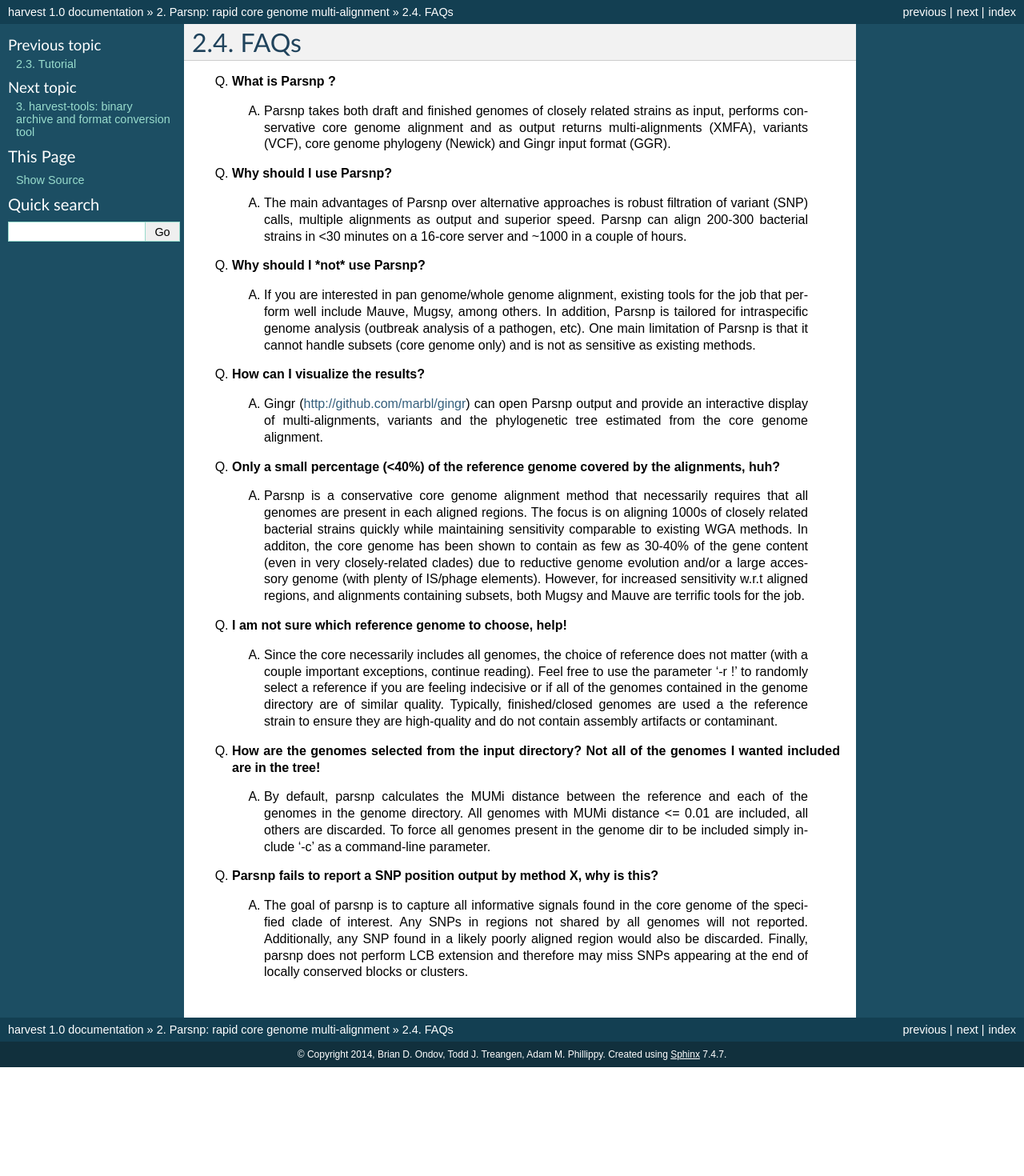
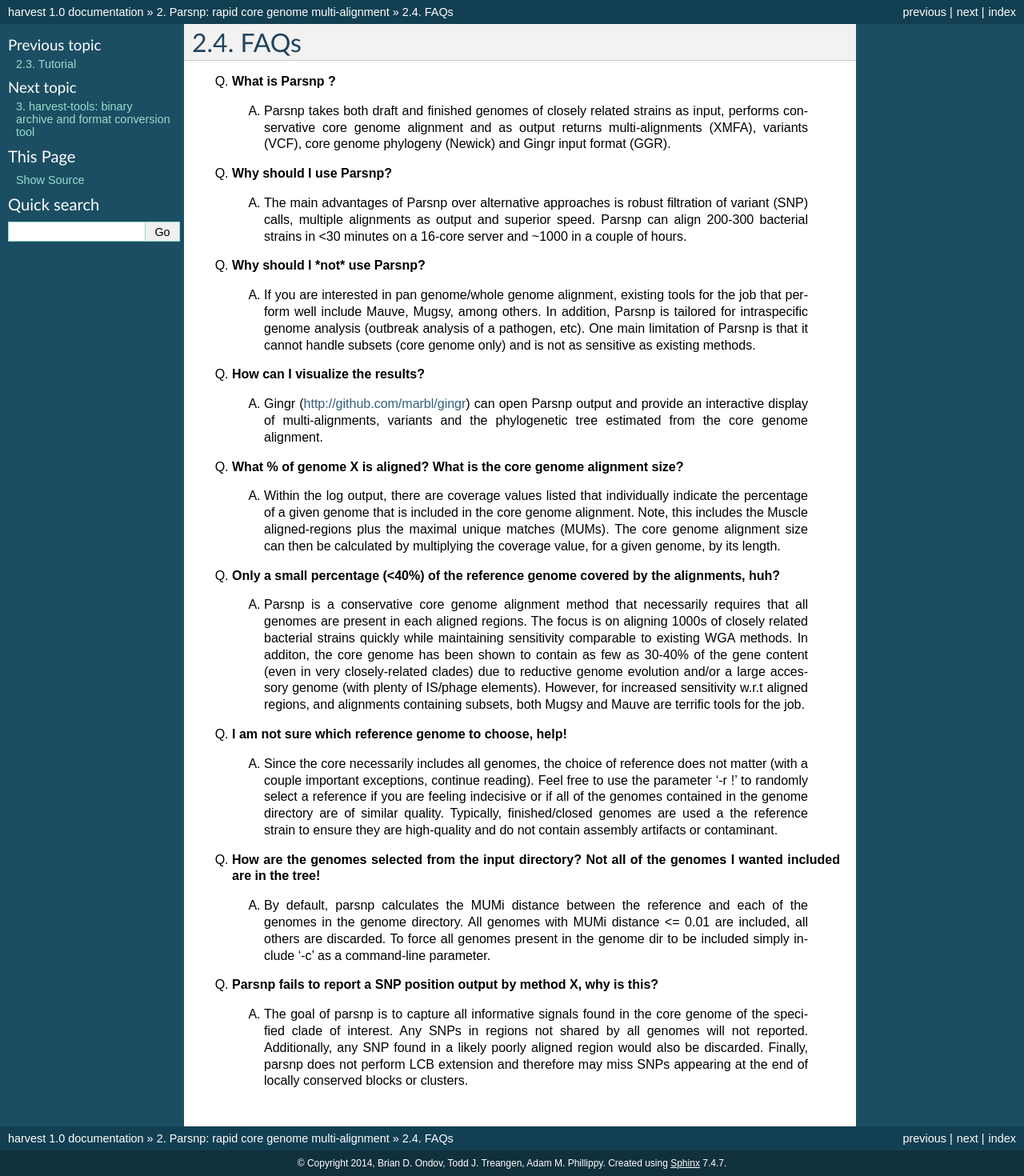
Before and after one commit to marbl/harvest, a Sphinx documentation site: the page built from docs/content/parsnp/faq.rst, in a window 1280 px wide. Shown: the whole page at 80% size. Built offline with Sphinx 7.4.7, drawn with Linux system fonts in a browser that asks for light colours; pages that are not in the unit, such as notebooks, are missing from menus; before the commit the page ends 1334 px from its top, so only the background shows below that.

Commit message:
Update faq.rst

```diff
--- a/docs/content/parsnp/faq.rst
+++ b/docs/content/parsnp/faq.rst
@@ -17,6 +17,10 @@ Q. **How can I visualize the results?**
 
  A. Gingr (http://github.com/marbl/gingr) can open Parsnp output and provide an interactive display of multi-alignments, variants and the phylogenetic tree estimated from the core genome alignment.
 
+Q. **What % of genome X is aligned? What is the core genome alignment size?**
+
+ A. Within the log output, there are coverage values listed that individually indicate the percentage of a given genome that is included in the core genome alignment. Note, this includes the Muscle aligned-regions plus the maximal unique matches (MUMs). The core genome alignment size can then be calculated by multiplying the coverage value, for a given genome, by its length.
+
 Q. **Only a small percentage (<40%) of the reference genome covered by the alignments, huh?**
 
  A. Parsnp is a conservative core genome alignment method that necessarily requires that all genomes are present in each aligned regions. The focus is on aligning 1000s of closely related bacterial strains quickly while maintaining sensitivity comparable to existing WGA methods. In additon, the core genome has been shown to contain as few as 30-40% of the gene content (even in very closely-related clades) due to reductive genome evolution and/or a large accessory genome (with plenty of IS/phage elements). However, for increased sensitivity w.r.t aligned regions, and alignments containing subsets, both Mugsy and Mauve are terrific tools for the job.
```
